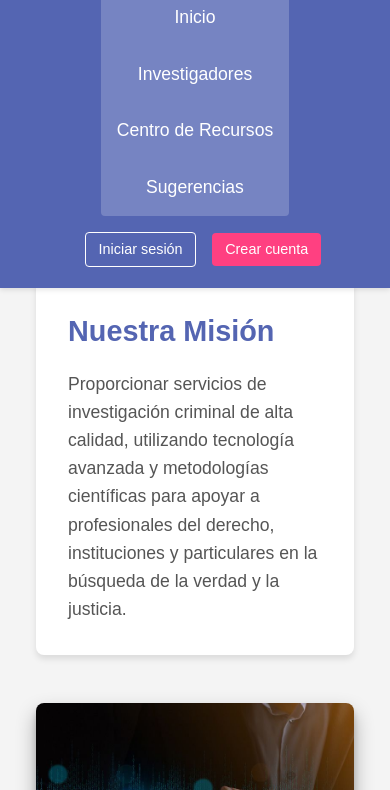
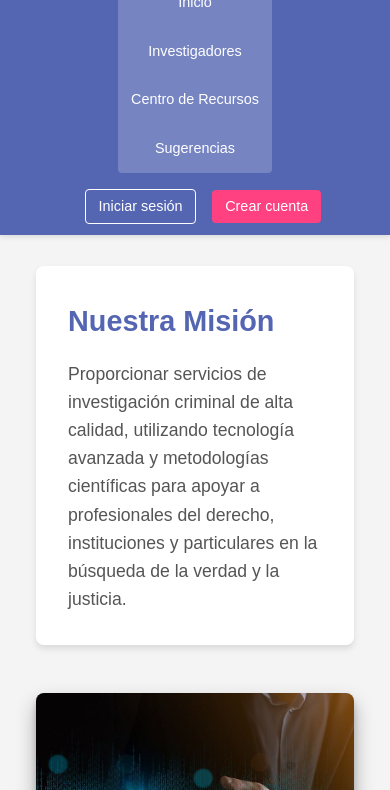
Before and after one commit to FELIPE6400814/Agencia-de-Investigaci-n, a plain HTML site: page index.html in a window 390 px wide. Shown: the part 101-891 px from the top of the page. Drawn offline with Linux system fonts and the light colour scheme.

Commit message:
Update styles.css

```diff
--- a/styles.css
+++ b/styles.css
@@ -487,12 +487,14 @@ footer {
 /* Diseño responsivo */
 @media (max-width: 768px) {
     body {
-        padding-top: 60px;
+        padding-top: 50px;
     }
 
     header {
+        position: fixed;
         transform: none !important;
         transition: none;
+        padding: 0.4rem 0;
     }
 
     header.hide {
@@ -501,7 +503,21 @@ footer {
 
     .header-container {
         flex-direction: column;
-        padding: 10px;
+        padding: 5px;
+    }
+
+    .logo-image {
+        max-height: 40px;
+    }
+
+    .main-nav ul li a {
+        font-size: 0.9rem;
+        padding: 0.3rem 0.8rem;
+    }
+
+    .login-btn, .signup-btn {
+        padding: 0.3rem 0.8rem;
+        font-size: 0.9rem;
     }
 
     .logo-nav {
```
